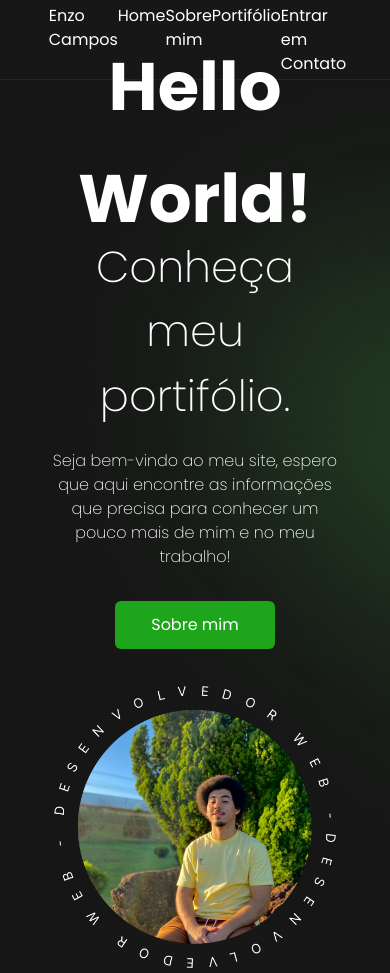
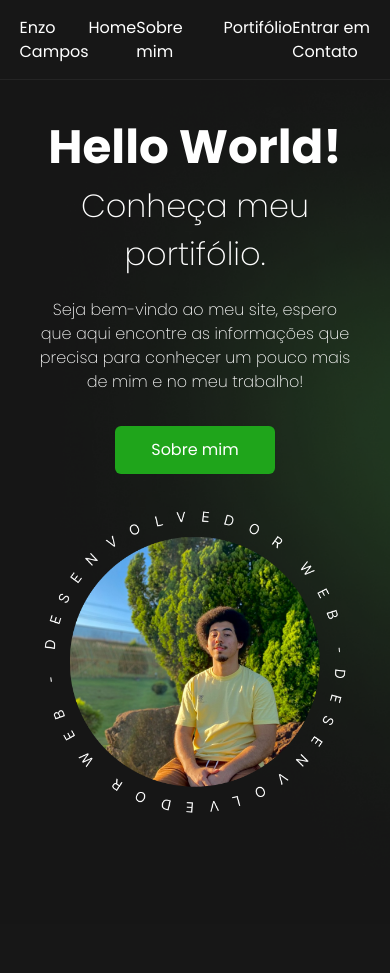
Before and after one commit to Enzo-Campos/portfolio, a Next.js app: page / in a window 390 px wide. After the commit the page ends 924 px from the top, so only its background shows below. Built offline with nearby package versions, Linux system fonts and the light colour scheme.

Commit message:
mobile section layout fixed

```diff
--- a/src/components/SectionHero.tsx
+++ b/src/components/SectionHero.tsx
@@ -5,12 +5,12 @@ import Image from "next/image"
 
 export function SectionHero() {
     return (
-        <div className="bg-img-bg-hero h-[100vh] w-[100vw] bg-no-repeat bg-cover flex items-center mx-auto">
-            <div className="mx-auto flex w-[75vw] justify-between flex-col text-center sm:flex-row sm:text-left">
+        <div className="bg-img-bg-hero h-[100vh] w-[100vw] bg-no-repeat bg-cover flex mx-auto">
+            <div className="mx-auto flex w-[80vw] flex-col text-center sm:flex-row sm:text-left pt-8">
                 <div className="align-middle items-center">
-                    <h2 className="text-[4.2rem] font-bold leading-[7rem] text-white">Hello World!</h2>
-                    <h2 className="text-[2.7rem] font-light text-white mt-[-20px] mb-[20px]">Conheça meu portifólio.</h2>
-                    <p className="text-white font-light text-[1rem] max-w-md">Seja bem-vindo ao meu site, espero que aqui encontre as informações que precisa para conhecer um pouco mais de mim e no meu trabalho!</p>
+                    <h2 className="text-[12vw] font-bold text-white">Hello World!</h2>
+                    <h2 className="text-[2rem] font-light text-white mb-[20px]">Conheça meu portifólio.</h2>
+                    <p className="text-white font-light text-[1rem]">Seja bem-vindo ao meu site, espero que aqui encontre as informações que precisa para conhecer um pouco mais de mim e no meu trabalho!</p>
                     <a href="/#sobre"><button className="text-white bg-primary-green px-9 py-3 rounded-md my-8">Sobre mim</button></a>
                 </div>
                 <div>
--- a/src/components/header.tsx
+++ b/src/components/header.tsx
@@ -4,7 +4,7 @@ import React from 'react';
 export function Header() {
     return (
         <header className='w-full h-20 bg-primary-gray text-white flex items-center border-b-[1.8px] border-opacity-gray'>
-            <div className='w-full max-w-[75vw] flex justify-between align-middle mx-auto'>
+            <div className='w-full max-w-[90vw] flex justify-between align-middle mx-auto'>
                <a href="https://api.whatsapp.com/send?phone=5513996595151&text=Olá,%20Enzo%20gostei%20do%20seu%20portifólio." target='_blank'><h1>Enzo Campos</h1></a>
                <ul className='flex justify-evenly w-[24rem]'>
                 <a href="/"><li>Home</li></a>
```
